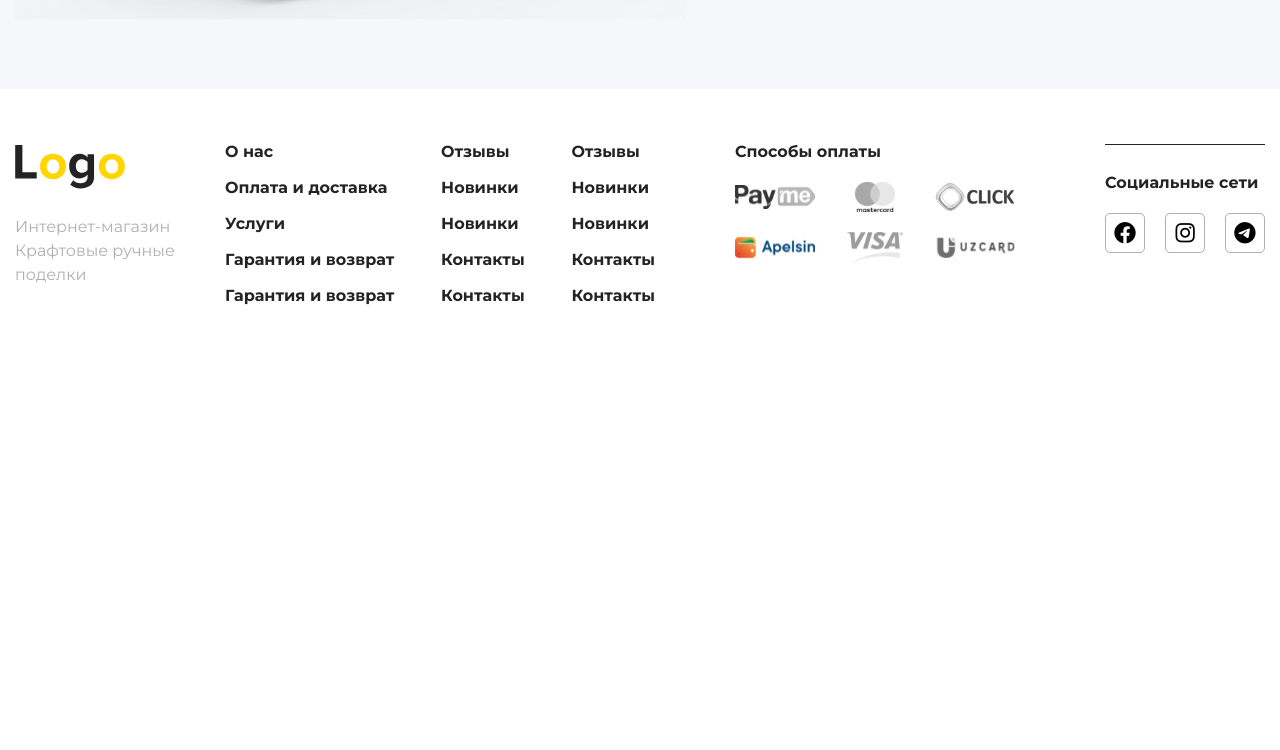
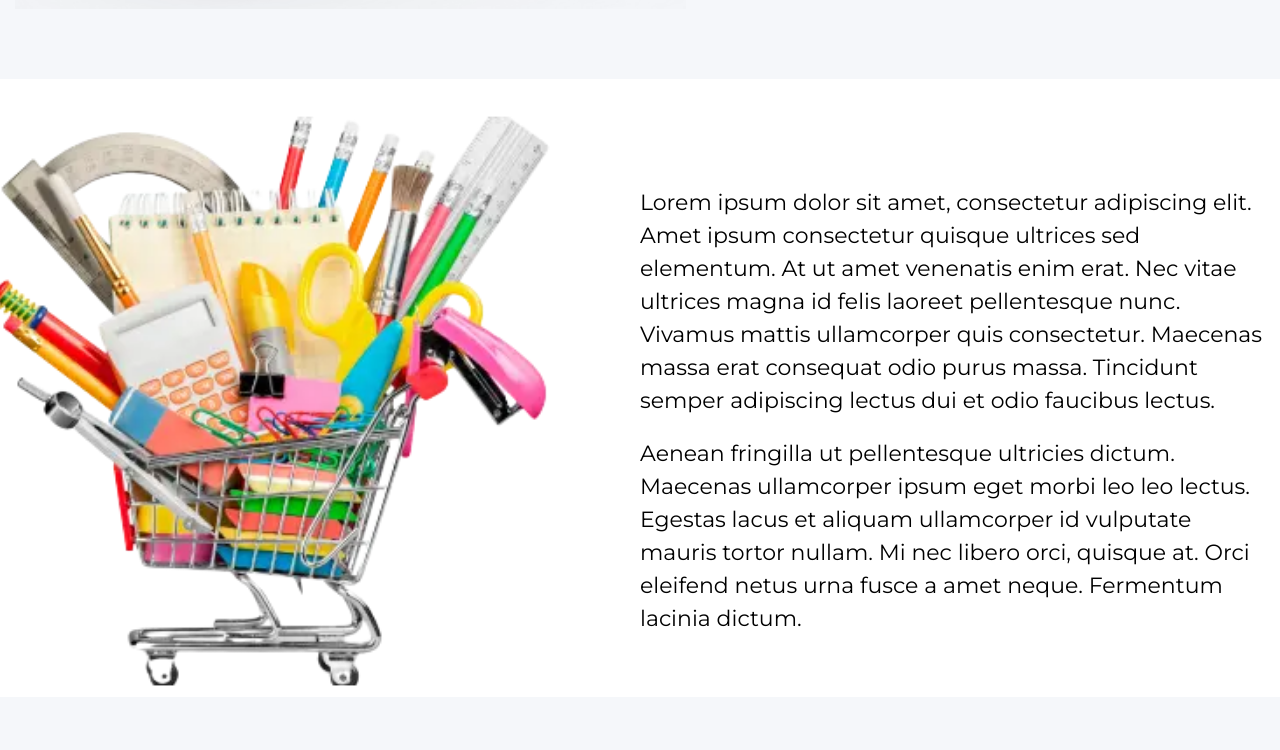
Before and after one commit to SarkorbekA/vue-shop, a Vue app: page /about in a window 1280 px wide. Shown: the part 1840-2590 px from the top of the page. Before the commit the page ends 2224 px from the top, so only its background shows below. Built offline with nearby package versions, Linux system fonts and the light colour scheme.

Commit message:
complete about page

```diff
--- a/src/components/TheAdvantage.vue
+++ b/src/components/TheAdvantage.vue
@@ -62,7 +62,7 @@
         display: grid;
         grid-template-columns: 1fr 1fr 1fr 1fr;
 
-        gap: 30px;
+        gap: 20px;
 
         @media (max-width: 1280px) {
             grid-template-columns: 1fr 1fr 1fr;
--- a/src/components/TheFooter.vue
+++ b/src/components/TheFooter.vue
@@ -146,6 +146,7 @@
 <style lang="scss" scoped>
 footer {
     padding: 55px 0px 80px 0px;
+    background: #F5F7FA;
 
     .footer {
         display: grid;
@@ -331,4 +332,5 @@ footer {
             }
         }
     }
-}</style>
+}
+</style>
--- a/src/views/AboutPage.vue
+++ b/src/views/AboutPage.vue
@@ -86,6 +86,31 @@ export default {
                 </div>
             </div>
         </section>
+        <div class="info__second">
+            <div class="container">
+                <div class="info__img">
+                    <img src="../assets/img/about/firstw.webp"
+                        alt="about img">
+                </div>
+                <div class="info__article">
+                    <p class="text">
+                        Lorem ipsum dolor sit amet, consectetur adipiscing elit. Amet ipsum consectetur quisque ultrices sed
+                        elementum. At ut amet venenatis enim erat. Nec vitae ultrices magna id felis laoreet pellentesque
+                        nunc.
+                        Vivamus mattis ullamcorper quis consectetur. Maecenas massa erat consequat odio purus massa.
+                        Tincidunt
+                        semper adipiscing lectus dui et odio faucibus lectus.
+                    </p>
+                    <p class="text">
+                        Aenean fringilla ut pellentesque ultricies dictum. Maecenas ullamcorper ipsum eget morbi leo leo
+                        lectus.
+                        Egestas lacus et aliquam ullamcorper id vulputate mauris tortor nullam. Mi nec libero orci, quisque
+                        at.
+                        Orci eleifend netus urna fusce a amet neque. Fermentum lacinia dictum.
+                    </p>
+                </div>
+            </div>
+        </div>
     </section>
 </template>
 
@@ -180,6 +205,30 @@ export default {
     }
 }
 
+.info__second {
+    margin-top: 55px;
+    padding: 30px 0px 60px;
+
+    .container {
+        display: flex;
+        align-items: center;
+        gap: 30px;
+        justify-content: space-between;
+
+        @media (max-width: 1024px) {
+            flex-wrap: wrap;
+            gap: 65px;
+        }
+
+        .text {
+            @media (min-width: 1280px) {
+                font-size: 22px;
+            }
+        }
+    }
+
+}
+
 .features {
     padding: 50px 0px 70px;
     background: #F5F7FA;
@@ -265,4 +314,5 @@ export default {
             }
         }
     }
-}</style>
+}
+</style>
```
